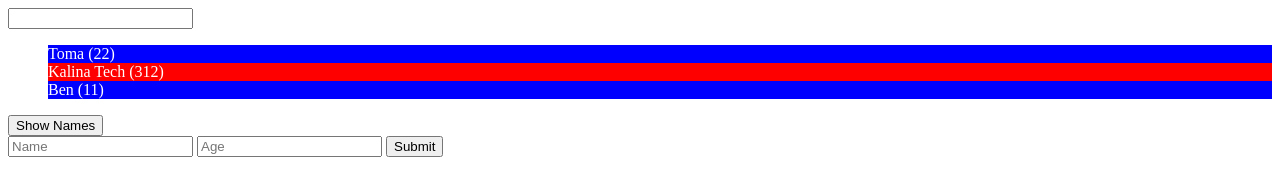
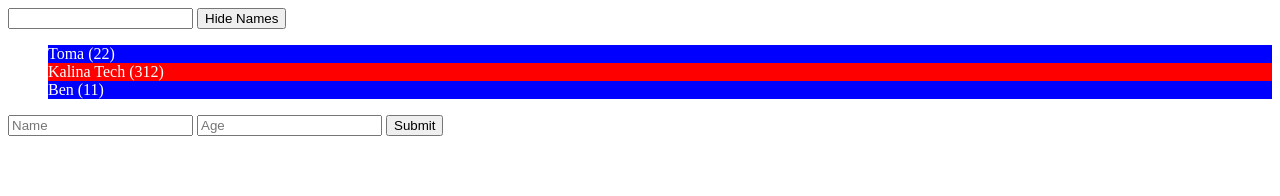
Before and after one commit to tothpeter/tutorial-js-angular-learn-angular-from-scratch-udemy, a plain HTML site: page index.html in a window 1280 px wide. Both pictures are taken after a click on the button "Show Names". Drawn offline with Linux system fonts and the light colour scheme.

Commit message:
ng if vs ng hide and ng show

```diff
--- a/index.html
+++ b/index.html
@@ -7,14 +7,14 @@
 </head>
 <body ng-controller="directoryCtrl as dirList">
   <input type="text" ng-model="search">
+  <button ng-hide="dirList.toggle" ng-click="dirList.toggle = true">Show Names</button>
+  <button ng-if="dirList.toggle" ng-click="dirList.toggle = false">Hide Names</button>
+
   <ul ng-class="{'hidden': !dirList.toggle}">
     <li ng-repeat="item in dirList.list | filter: search" ng-class="item.age > 29 ? 'over-thirty' : 'under-thirty'">
       {{item.name}} ({{item.age}})
     </li>
   </ul>
-
-  <button ng-click="dirList.toggle = true">Show Names</button>
-
 
   <form ng-submit="dirList.addPerson()">
     <input type="text" placeholder="Name" ng-model="dirList.name">
```
